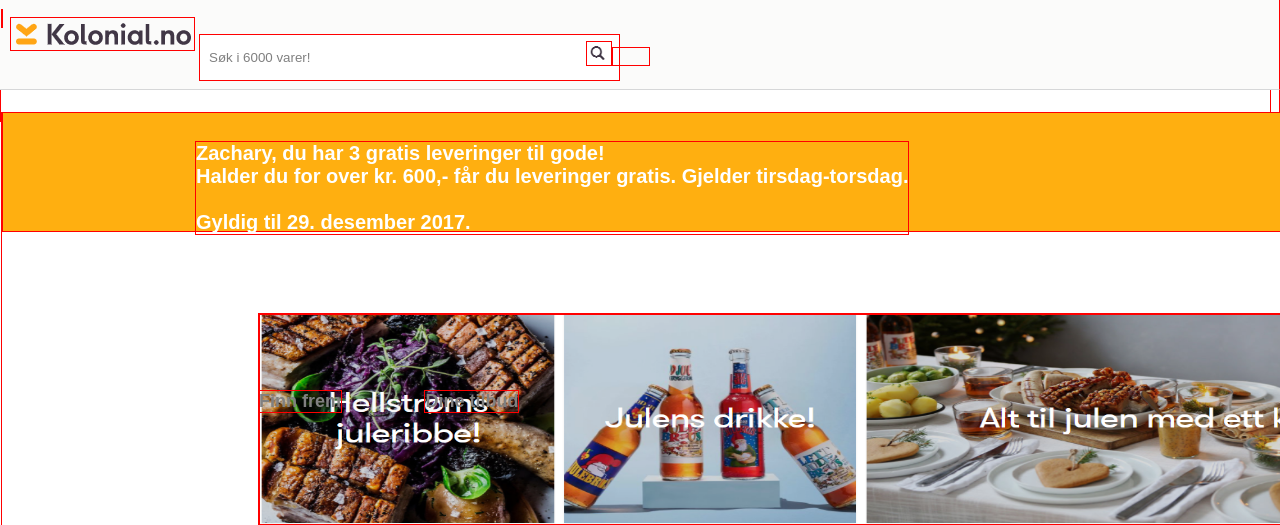
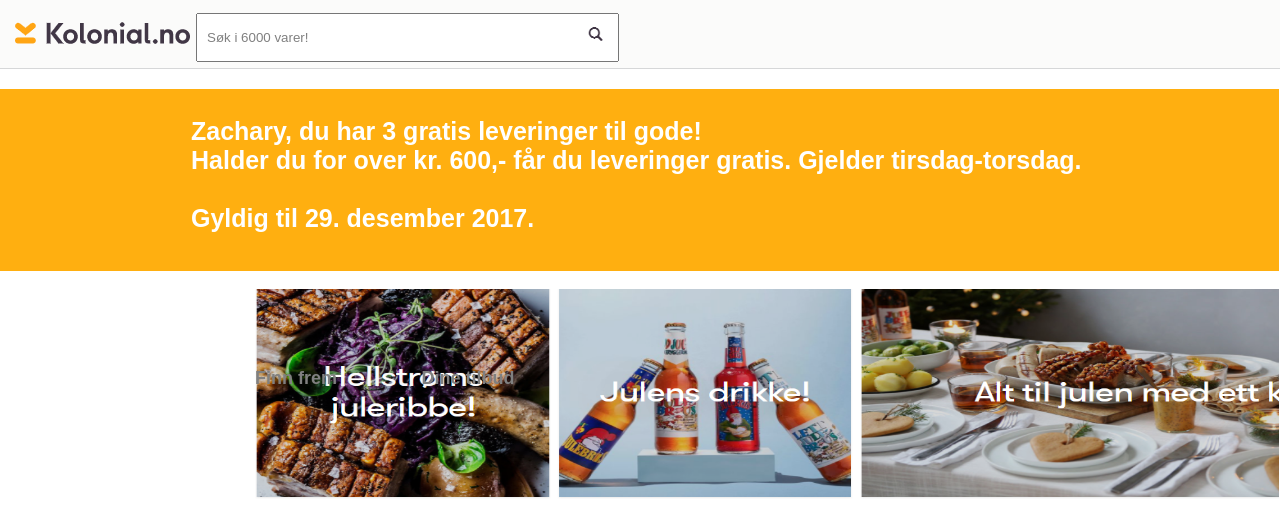
Before and after one commit to zachyfufu/Gruppe25-kolonial, a PHP site: page / in a window 1280 px wide; the page is wider, and only the part inside the window is pictured. Shown: the top 525 px of that part. Run offline with PHP 8.4, Linux system fonts and the light colour scheme; data that the repository does not hold is empty; some libraries are stand-ins or nearby versions.

Commit message:
small fix

```diff
--- a/php/header.php
+++ b/php/header.php
@@ -23,6 +23,7 @@
             margin-left: -10px;
             margin-right: -10px;
             border-bottom: 1px solid #d6d7d8;
+            position: inherit;
         }
 
         #searchBar
@@ -72,11 +73,14 @@
 
 
 
+
+
     </style>
 
 </head>
 
 <body>
+
 
 <a href="index.php">
 <img id="banner" src="images/kolonialheaderpic.png">
@@ -87,6 +91,7 @@
 <img id="arrow" src="images/arrow.png">
 
 
+
 </body>
 
 </html>
--- a/style.css
+++ b/style.css
@@ -84,19 +84,19 @@
 #reminder{
     position: inherit;
     top: -1%;
-    height: 10%;
+    height: 15%;
     width: 100%;
     background-color: #FFAF10;
 }
 
 #reminderTxt{
     color: white;
-    font-size: 20px;
+    font-size: 25px;
     font-family: sans-serif;
     font-weight: bold;
     position: inherit;
     left: 15%;
-    top: 15%;
+    top: 8%;
 }
 
 #btn
@@ -119,7 +119,7 @@
 
 #pris
 {
-    position: relative; right: -150px;
+    position: inherit; right: -150px;
 }
 
 #prisDiv
@@ -145,4 +145,4 @@
     font-family: sans-serif;
 }
 
-*{ border: 1px solid red; }
+//*Protip:{ border: 1px solid red; }
```
